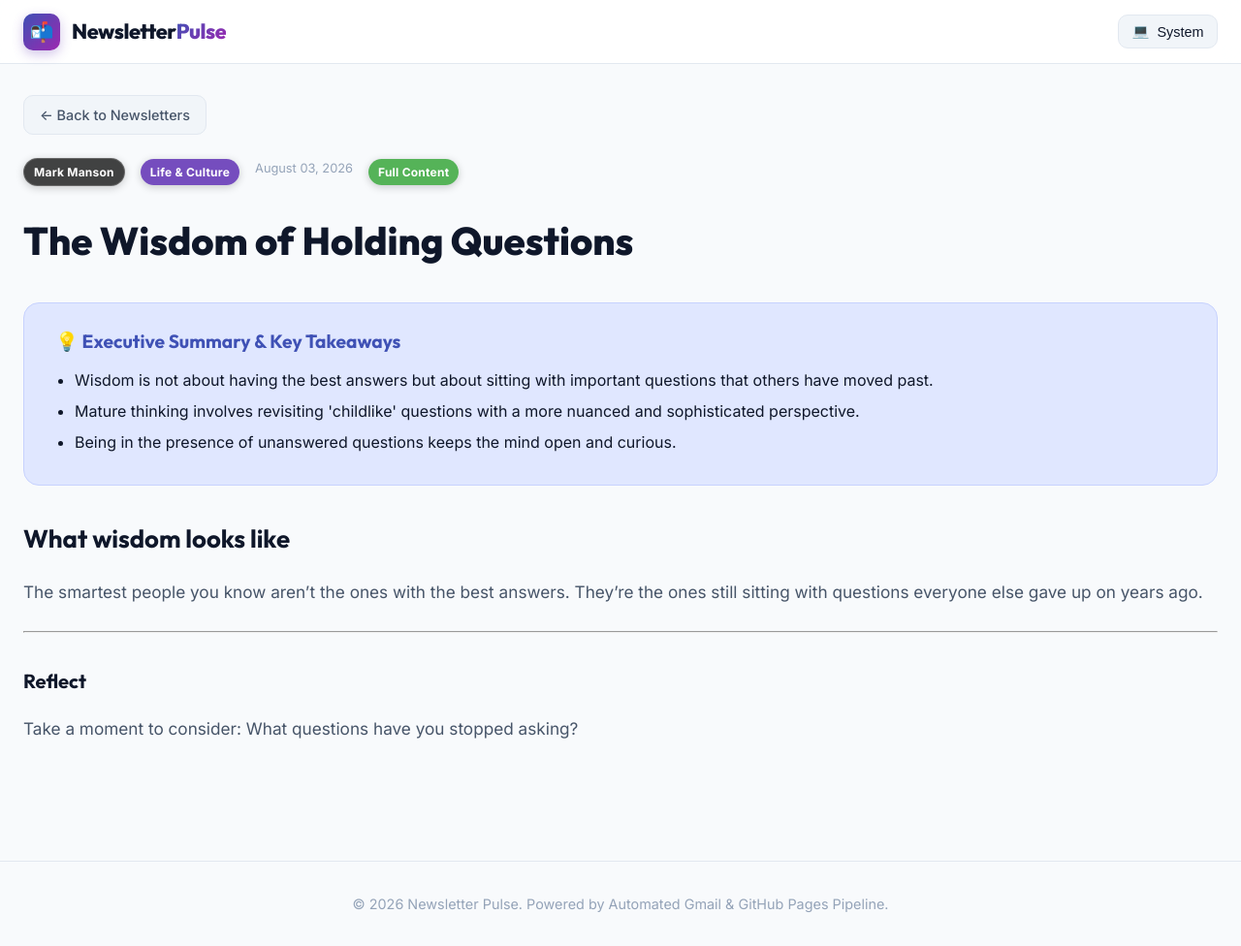
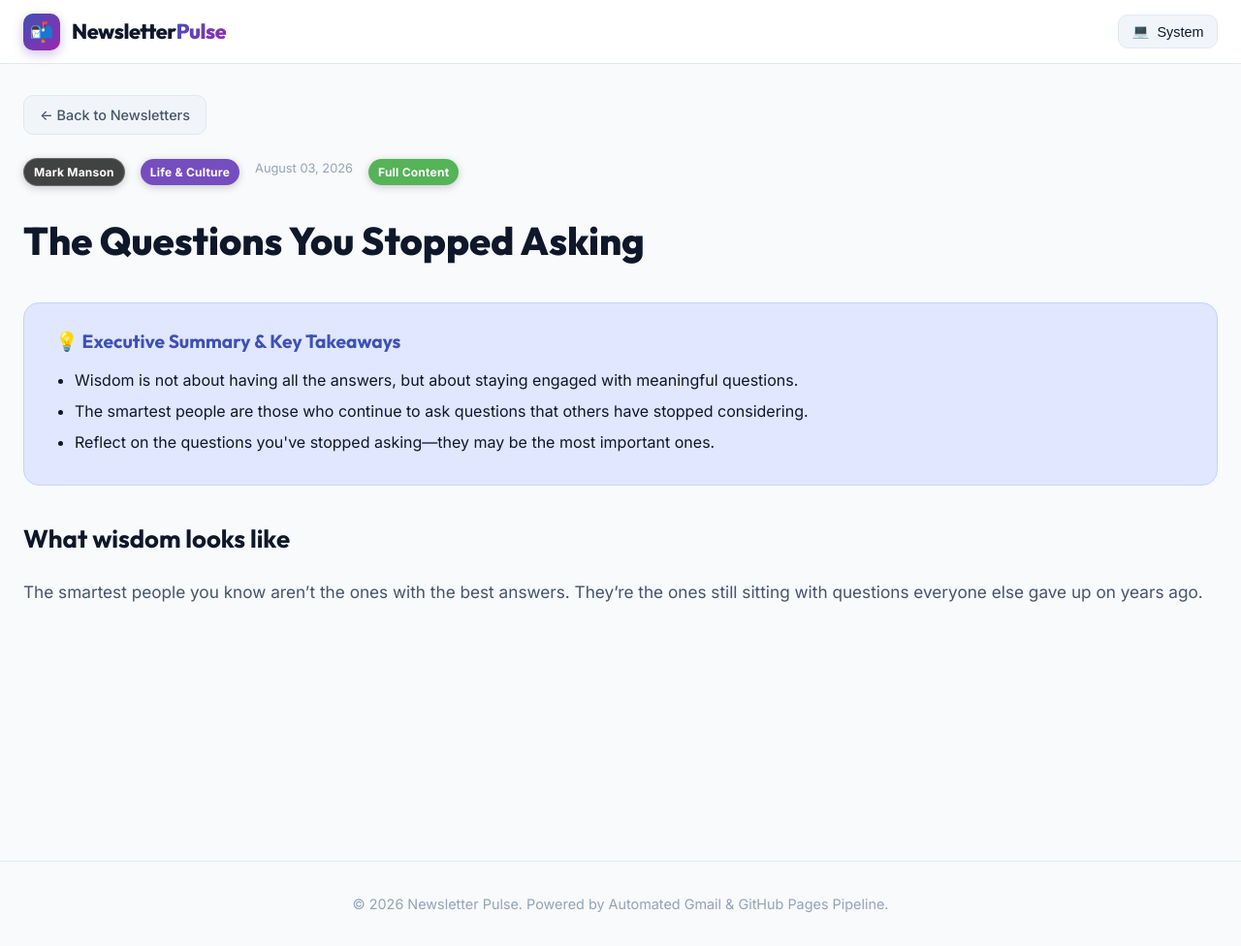
Before and after one commit to vampcoder/daily-newsletters, a Jekyll site: the page built from _posts/2026-08-03-the-questions-you-stopped-asking.md, in a window 1280 px wide and 976 px high. Shown: the whole window at 97% size. Built offline with Jekyll 4.4.1, drawn with Linux system fonts in a browser that asks for light colours.

Commit message:
Update newsletter: The questions you stopped asking

```diff
--- a/_posts/2026-08-03-the-questions-you-stopped-asking.md
+++ b/_posts/2026-08-03-the-questions-you-stopped-asking.md
@@ -1,25 +1,19 @@
 ---
 layout: post
-title: "The Wisdom of Holding Questions"
+title: "The Questions You Stopped Asking"
 date: 2026-08-03 10:03:53 +0000
 source: "Mark Manson"
 category: "Life & Culture"
-excerpt: "Mark Manson reflects on the nature of wisdom, suggesting that the smartest people are not those with all the answers but those who remain comfortable with unresolved questions. The piece encourages readers to revisit the deep questions they may have stopped asking."
+excerpt: "Mark Manson argues that wisdom isn't having the best answers, but continuing to ask the questions others have abandoned. The piece encourages readers to reflect on the deeper, unresolved questions they've let go of."
 theme_gradient: "linear-gradient(135deg, #673ab7 0%, #512da8 100%)"
 image: "https://embed.filekitcdn.com/e/njopr61Lrm7qgCrdkU6BX2/c5oqNZoueu1QgusZnurLwd?auto="
 is_summary: false
 key_takeaways:
-  - "Wisdom is not about having the best answers but about sitting with important questions that others have moved past."
-  - "Mature thinking involves revisiting 'childlike' questions with a more nuanced and sophisticated perspective."
-  - "Being in the presence of unanswered questions keeps the mind open and curious."
+  - "Wisdom is not about having all the answers, but about staying engaged with meaningful questions."
+  - "The smartest people are those who continue to ask questions that others have stopped considering."
+  - "Reflect on the questions you've stopped asking—they may be the most important ones."
 ---
 
 ## What wisdom looks like
 
 The smartest people you know aren't the ones with the best answers. They're the ones still sitting with questions everyone else gave up on years ago.
-
----
-
-### Reflect
-
-Take a moment to consider: What questions have you stopped asking?
```
